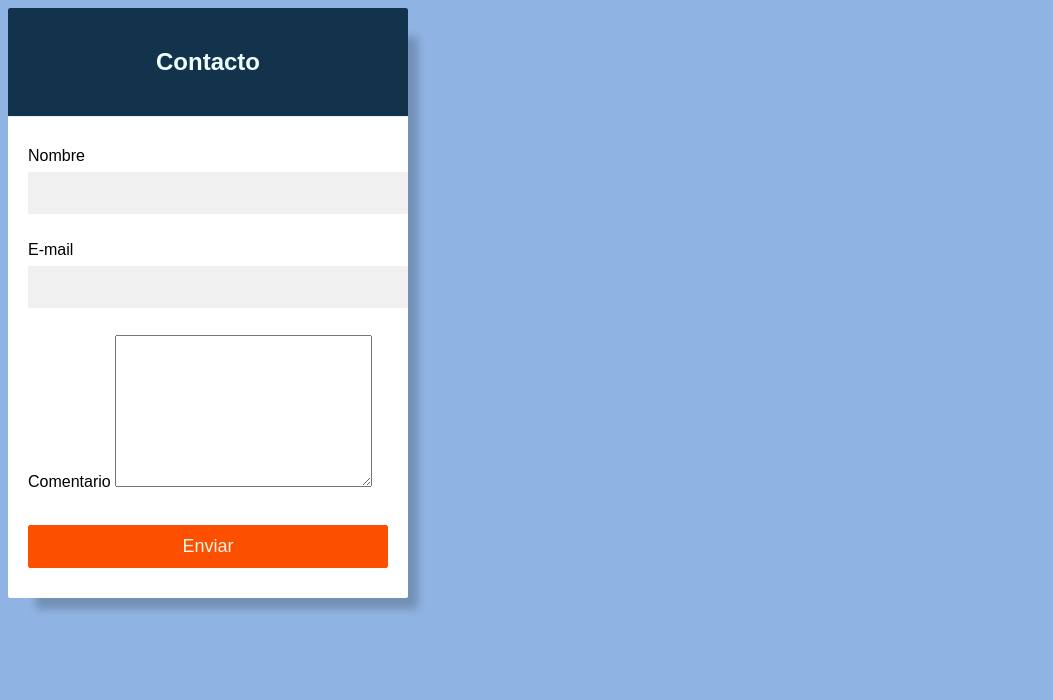
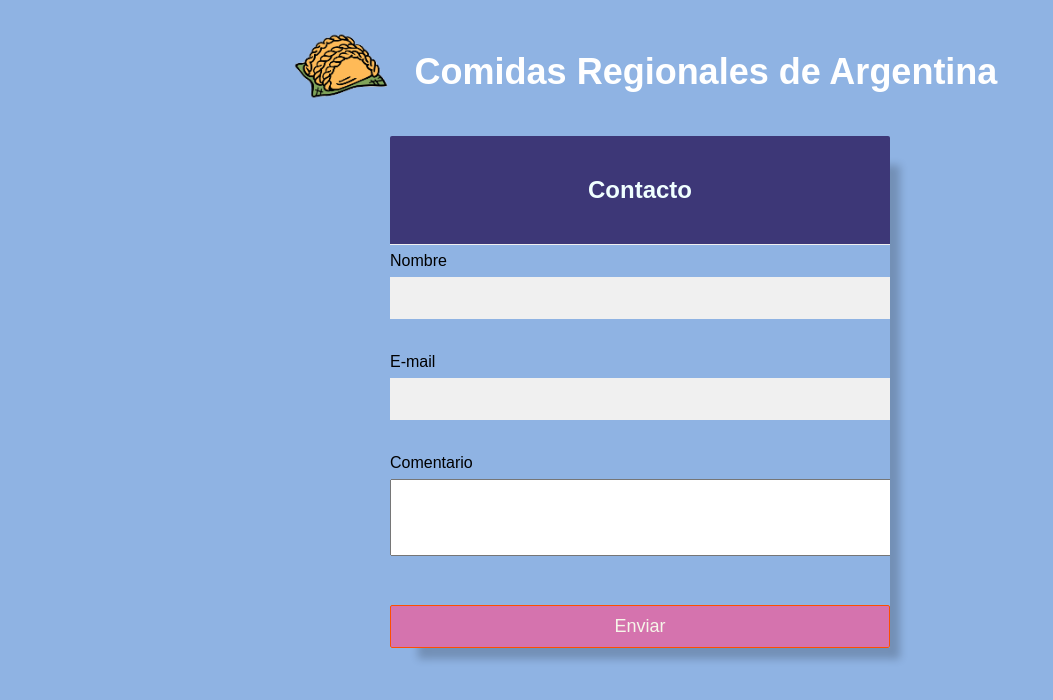
Before and after one commit to Gusal59/TP1, a plain HTML site: page contacto.html in a window 1280 px wide. Shown: the whole page, without its empty margins (0-1053 px from the left). Drawn offline with Linux system fonts and the light colour scheme.

Commit message:
estilo en formulario de contacto

```diff
--- /dev/null
+++ b/CSS/estiloContacto.css
@@ -0,0 +1,78 @@
+/* contenedor formulario de contacto */
+.contenedor {
+    background: #8fb3e3;
+    border-radius: 2px;
+    box-shadow: 19px 20px 8px -9px rgba(0,0,0,0.2);
+    overflow: hidden;
+    width: 500px;
+    max-width: 100%;
+    margin-left: auto;
+    margin-right: auto;
+}
+/* cabecera formulario de contacto */
+.cabecera {
+    background: #3d3777;
+    color: azure;
+    text-align: center;
+    border-bottom: 1px solid #f0f0f0;
+    padding: 20px 40px;
+}
+/* formulario de contacto */
+#formulario {
+    /* padding: 30px 20px; */
+    padding: 0%;
+}
+.form-control {
+    margin-bottom: 7px;
+    padding-bottom: 20px;
+    position: relative;
+}
+.form-control label {
+    display: inline-block;
+    margin-bottom: 7px;
+    margin-top: 7px;
+    font-weight: 200;
+
+}
+.form-control input {
+    border: none;
+    background-color: #f0f0f0;
+    display: block;
+    font-family: inherit;
+    font-size: 16px;
+    padding: 12px;
+    width: 100%;
+}
+
+.form-control input:focus {
+    outline: none;
+}
+.form-control.ok input {
+    border: 0.1px solid;
+    border-color: #08ffc8;
+}
+.form-control.falla input {
+    border: 0.1px solid;
+    border-color: #fe5f55;
+}
+#formulario button {
+    background: #d573ae;
+    border: 1px solid #fd4f00;
+    border-radius: 2px;
+    color: #f6f6e9;
+    display: block;
+    width: 100%;
+    padding: 10px;
+    font-size: 18px;
+}
+.form-control p {
+    visibility: hidden;
+    position: absolute;
+    font-size: small;
+    font-weight: 500;
+    text-align: right;
+}
+.form-control.falla p {
+    visibility: visible;
+    color: #e74c3c;
+}
--- a/CSS/estilos.css
+++ b/CSS/estilos.css
@@ -104,75 +104,3 @@ main {
     margin-left: 10px;
     justify-content: space-between;
 }
-/* contenedor formulario de contacto */
-.contenedor {
-    background: #fff;
-    border-radius: 2px;
-    box-shadow: 19px 20px 8px -9px rgba(0,0,0,0.2);
-    overflow: hidden;
-    width: 400px;
-    max-width: 100%;
-}
-/* cabecera formulario de contacto */
-.cabecera {
-    background: #13334c;
-    color: azure;
-    text-align: center;
-    border-bottom: 1px solid #f0f0f0;
-    padding: 20px 40px;
-}
-/* formulario de contacto */
-#formulario {
-    padding: 30px 20px;
-}
-.form-control {
-    margin-bottom: 7px;
-    padding-bottom: 20px;
-    position: relative;
-}
-.form-control label {
-    display: inline-block;
-    margin-bottom: 7px;
-    font-weight: 200;
-}
-.form-control input {
-    border: none;
-    background-color: #f0f0f0;
-    display: block;
-    font-family: inherit;
-    font-size: 16px;
-    padding: 12px;
-    width: 100%;
-}
-.form-control input:focus {
-    outline: none;
-}
-.form-control.ok input {
-    border: 0.1px solid;
-    border-color: #08ffc8;
-}
-.form-control.falla input {
-    border: 0.1px solid;
-    border-color: #fe5f55;
-}
-#formulario button {
-    background: #fd4f00;
-    border: 1px solid #fd4f00;
-    border-radius: 2px;
-    color: #f6f6e9;
-    display: block;
-    width: 100%;
-    padding: 10px;
-    font-size: 18px;
-}
-.form-control p {
-    visibility: hidden;
-    position: absolute;
-    font-size: small;
-    font-weight: 500;
-    text-align: right;
-}
-.form-control.falla p {
-    visibility: visible;
-    color: #e74c3c;
-}
--- a/contacto.html
+++ b/contacto.html
@@ -1,53 +1,59 @@
 <!DOCTYPE html>
 <html lang="es">
+
 <head>
   <meta charset="UTF-8">
   <meta http-equiv="X-UA-Compatible" content="IE=edge">
   <meta name="viewport" content="width=device-width, initial-scale=1.0">
-      <link rel="stylesheet" href="css/estilos.css">
+  <link rel="stylesheet" href="CSS/estiloContacto.css">
+  <link rel="stylesheet" href="CSS/estilos.css">
 
   <title>Contacto</title>
 </head>
+
+<body>
+  <header>
+    <div class="div-logo">
+      <a title="Comidas Argentinas" href="Index.html"><img src="IMG/Logo2.png" alt="Comidas Argentinas"
+          class="logo" /></a>
+    </div>
+    <div class="div-titulo">
+      <h1>
+        <a href="index.html">Comidas Regionales de Argentina</a>
+      </h1>
+    </div>
+  </header>
+
   <div class="contenedor">
     <div class="cabecera">
       <h2>Contacto</h2>
     </div>
+
     <form id="formulario" action="" method="">
       <div class="form-control">
         <label for="nombre">Nombre</label>
+        <br>
         <input id="nombre" type="text">
         <p></p>
       </div>
       <div class="form-control">
         <label for="mail">E-mail</label>
+        <br>
         <input id="mail" type="email">
         <p></p>
       </div>
       <div class="form-control">
         <label for="comentario">Comentario</label>
-        <textarea id="comentario" cols="30" rows="10"></textarea>
+        <br>
+        <textarea id="comentario" rows="5%" cols="68%"></textarea>
         <p></p>
       </div>
+      <br>
       <button>Enviar</button>
     </form>
 
-    <script src="js/javascript.js"></script>
+    <script src="JS/javascript.js"></script>
   </div>
-  <!-- <form action="" id="formulario" method="get" onsubmit="return ValidaDatos()">
-    <fieldset>
-      <legend>Ingresa tus datos:</legend> <br><br>
-      <label for="mail">Correo electrónico:</label>
-      <input type="email" id="txtMail"> <br><br>
-      <label for="nombre">Nombre:</label>
-      <input type="text" id="txtNombre"> <br><br>
-      <label for="sexo">Sexo:</label>
-      <input type="radio" name="opcSexo" id="hombre" value="Hombre"> Hombre
-      <input type="radio" name="opcSexo" id="mujer" value="Mujer"> Mujer
-      <input type="radio" name="opcSexo" id="otro" value="Otro"> Otro <br><br>
-      <label for="msg">Comentario:</label>
-      <textarea name="txtComentario"></textarea> <br><br>
-      <input type="submit" name="enviar" value="Enviar">
-      <input type="submit" name="volver" value="Volver">
-      </fieldset>
-  </form> -->
+</body>
+
 </html>
```
Also changed, not shown: index.html (+4 -4 lines), nordeste.html (+1 -53 lines). Lines whose indentation alone changed are shown as unchanged.
